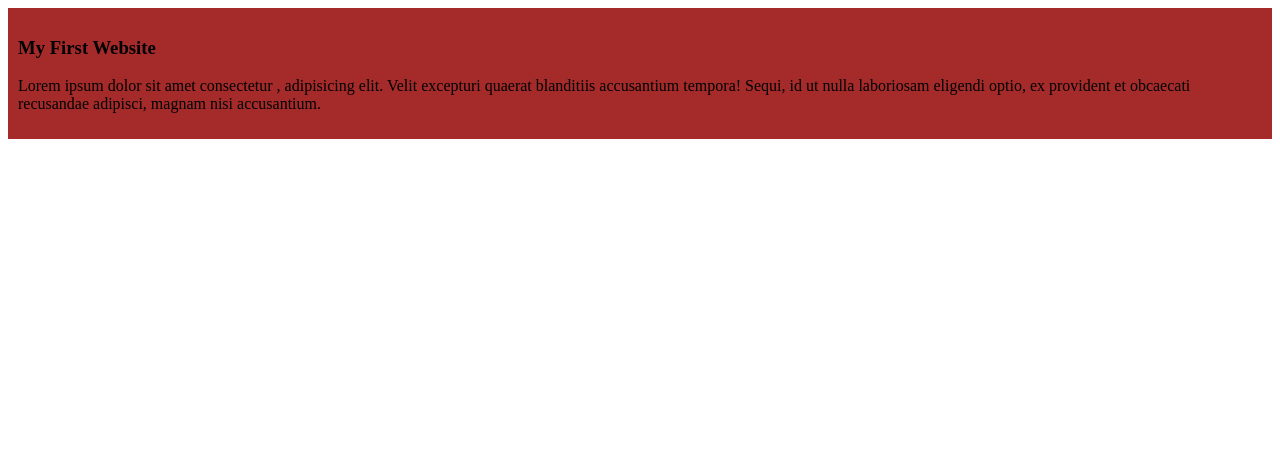
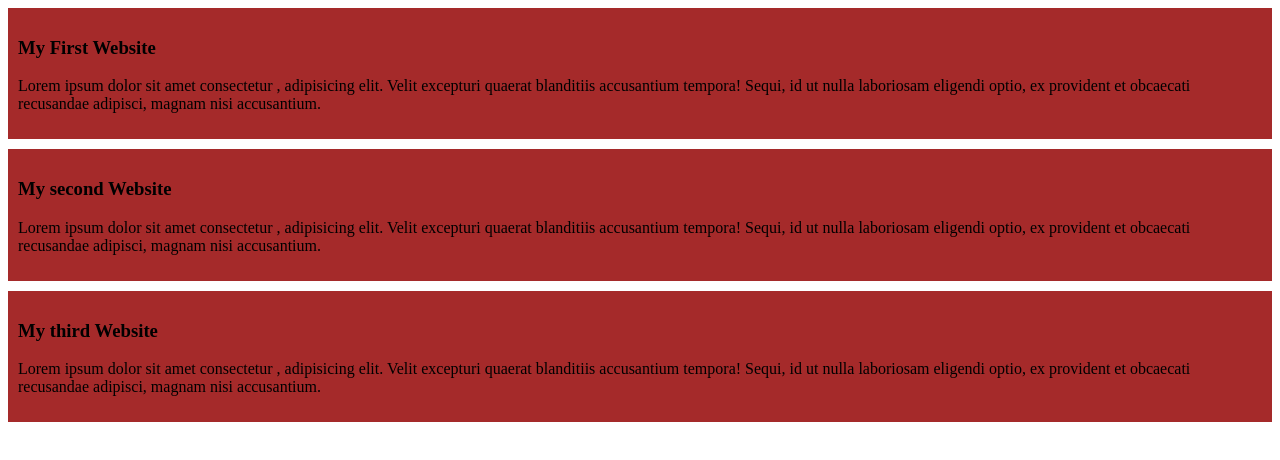
Before and after one commit to saniaakter2121/my-simple-website, a plain HTML site: page index.html in a window 1280 px wide. Drawn offline with Linux system fonts and the light colour scheme.

Commit message:
added the second blog

```diff
--- a/index.html
+++ b/index.html
@@ -14,6 +14,20 @@
             accusantium tempora! Sequi, id ut nulla laboriosam eligendi optio,
              ex provident et obcaecati recusandae adipisci, magnam nisi accusantium.</p>
     </div>
+    <div>
+        <h3>My second Website</h3>
+        <p>Lorem ipsum dolor sit amet consectetur
+            , adipisicing elit. Velit excepturi quaerat blanditiis
+            accusantium tempora! Sequi, id ut nulla laboriosam eligendi optio,
+             ex provident et obcaecati recusandae adipisci, magnam nisi accusantium.</p>
+    </div>
+    <div>
+        <h3>My third Website</h3>
+        <p>Lorem ipsum dolor sit amet consectetur
+            , adipisicing elit. Velit excepturi quaerat blanditiis
+            accusantium tempora! Sequi, id ut nulla laboriosam eligendi optio,
+             ex provident et obcaecati recusandae adipisci, magnam nisi accusantium.</p>
+    </div>
 
 </body>
 </html>
--- a/styles/blog.css
+++ b/styles/blog.css
@@ -1,4 +1,5 @@
 div{
     background-color: brown;
     padding: 10px;
+    margin-bottom: 10px;
 }
```
